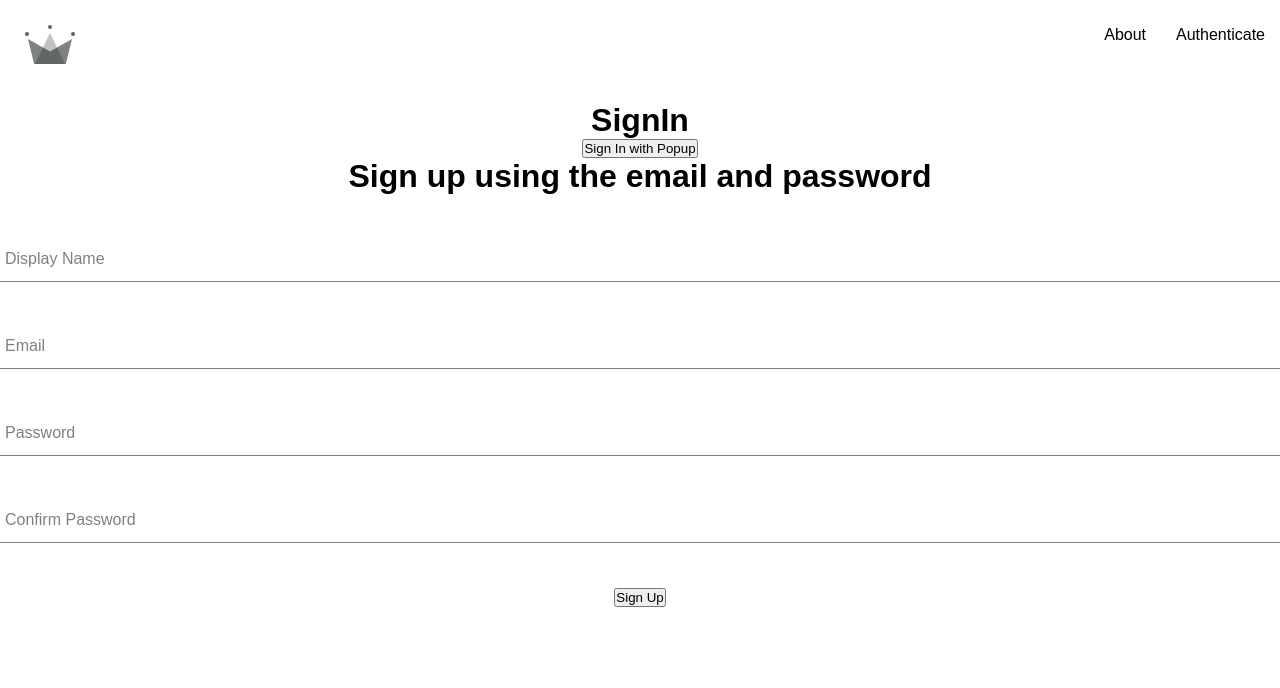
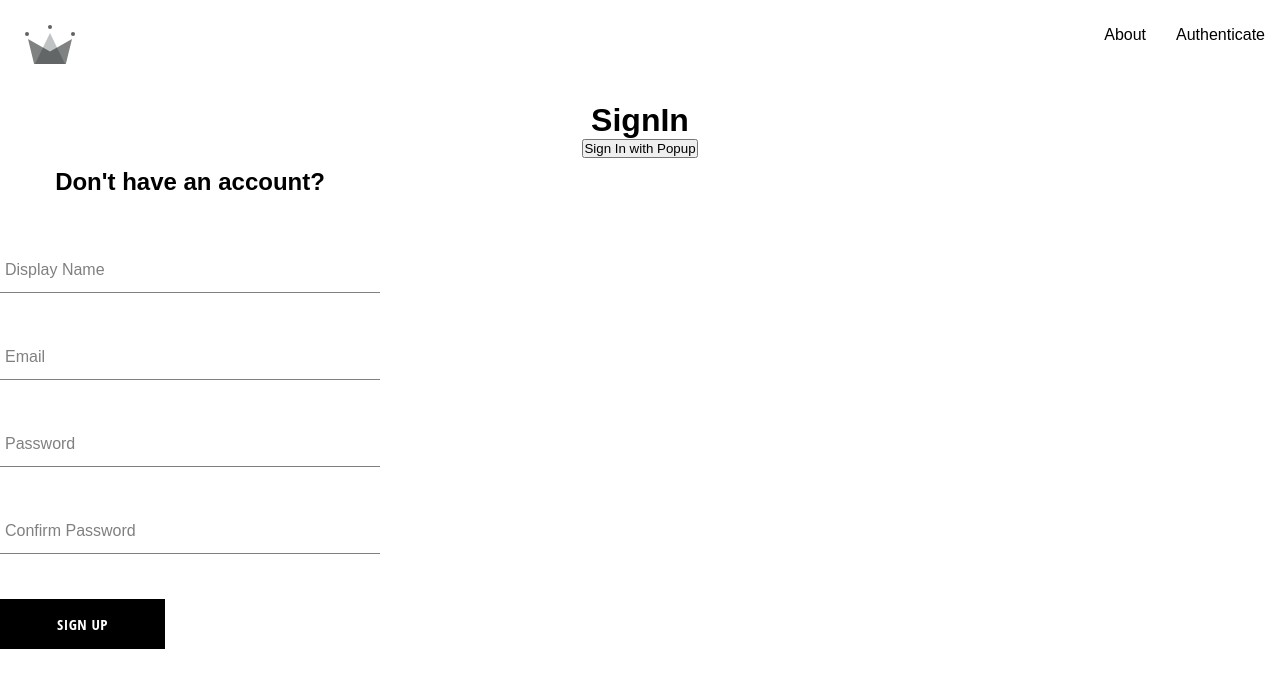
Before and after one commit to eshwagadkar/eComShop, a React (Create React App) app: page /authenticate in a window 1280 px wide. Shown: the top 688 px of the page. Built offline with nearby package versions, Linux system fonts and the light colour scheme; the HTML template or start-up script is replaced by a standard one; a web font is replaced by a local one.

Commit message:
leverage button component in the signup form component

```diff
--- a/src/components/signUpForm/signUpForm.js
+++ b/src/components/signUpForm/signUpForm.js
@@ -3,6 +3,9 @@ import { useState } from "react";
 import { createAuthUserWithEmailAndPassword, createUserDocumentFromAuth } from '../../utility/firebase/firebase.utility';
 
 import FormInput from "../formInput/formInput";
+import Button from "../button/button";
+
+import './signup-form.styles.scss';
 
 const defaultFormFields = {
     displayName: '',
@@ -54,8 +57,8 @@ const SignUpForm = () => {
     }
 
     return <>
-        <div>
-            <h1>Sign up using the email and password</h1>
+        <div className='signup-container'>
+            <h2>Don't have an account?</h2>
             <form onSubmit={submitHandler} >
                 {/* Display Name Input */}
                 <FormInput label='Display Name' type='text'  onChange={changeHandler} name='displayName' value={displayName} required />
@@ -65,7 +68,7 @@ const SignUpForm = () => {
                 <FormInput label='Password' type="password"  onChange={changeHandler} name='password' value={password} required />
                 {/* Confirm Password */}
                 <FormInput label='Confirm Password' type="password"  onChange={changeHandler} name='confirmPassword' value={confirmPassword} required />
-                <button type="submit">Sign Up</button>
+                <Button type="submit">Sign Up</Button>
             </form>
         </div>
     </>
--- /dev/null
+++ b/src/components/signUpForm/signup-form.styles.scss
@@ -0,0 +1,9 @@
+.signup-container {
+    display: flex;
+    flex-direction: column;
+    width: 380px;
+
+    h2{
+        margin: 10px 0;
+    }
+}
```
